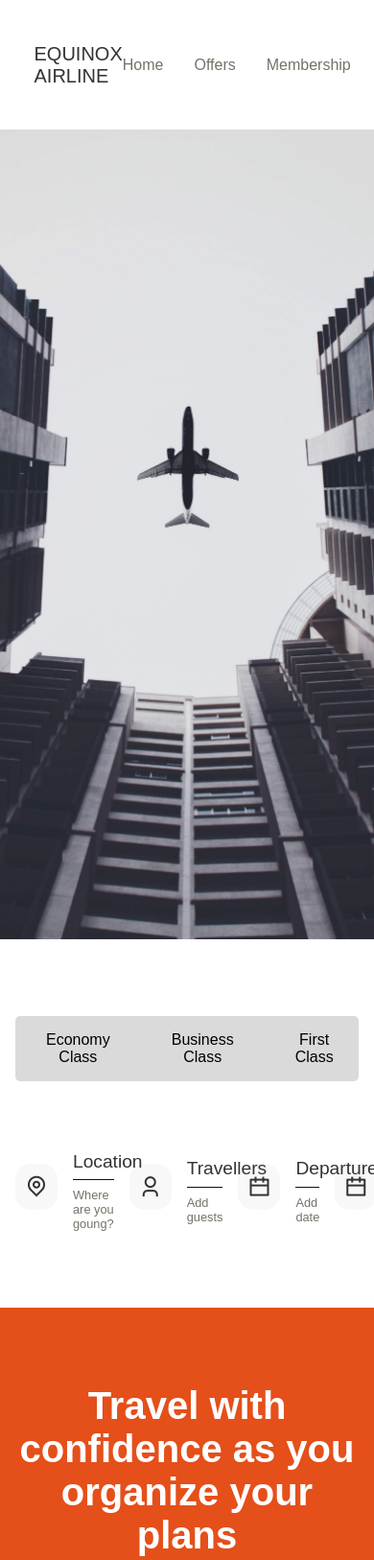
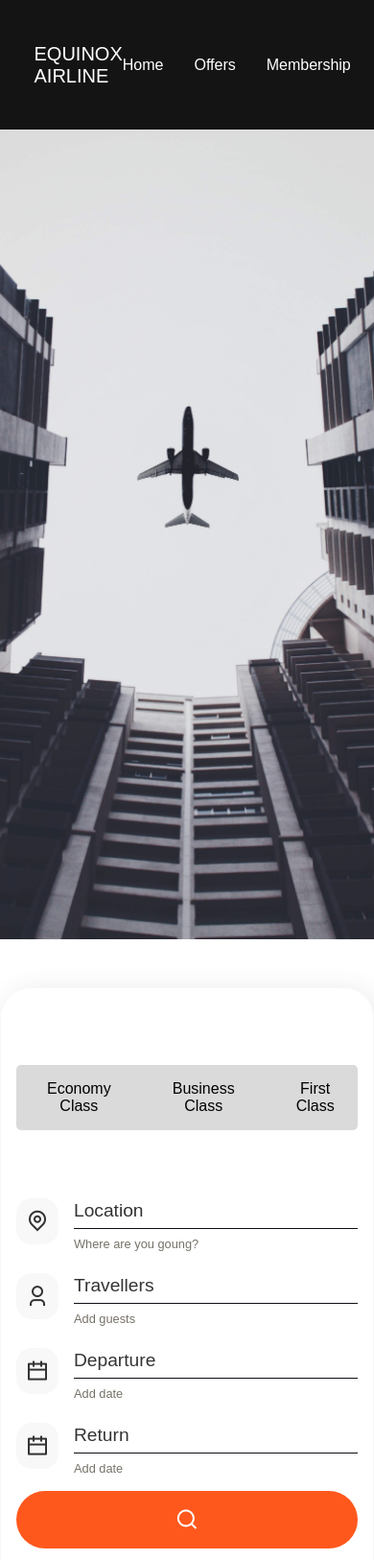
Before and after one commit to wild-railgun/Plane-Landing-Page, a plain HTML site: page index.html in a window 390 px wide. Shown: the top 1626 px of the page at 96% size. Drawn offline with nearby package versions, Linux system fonts and the light colour scheme.

Commit message:
Added Media Queries and Made the Design Responsive

```diff
--- a/index.html
+++ b/index.html
@@ -17,6 +17,7 @@
 </head>
 <body>
 
+  <div class="navigation_container">
     <nav id="desktop-nav">
         <div class="nav_logo">
             EQUINOX AIRLINE
@@ -31,6 +32,8 @@
           <li class="link"><a href="#contact">Contact</a></li>
         </ul>
     </nav>
+  </div>
+
 
     <nav id="hamburger-nav">
         <div class="logo">EQUINOX AIRLINE</div>
--- a/styles.css
+++ b/styles.css
@@ -62,6 +62,9 @@ body {
     font-family: "Poppins", sans-serif;
 }
 
+.navigation_container {
+  background-color: var(--secondary-color);
+}
 
 nav {
     max-width: 90%;
@@ -71,6 +74,7 @@ nav {
     align-items: center;
     justify-content: space-between;
     height: 16vh;
+    color: white;
     /* background-color: aquamarine; */
 }
 
@@ -82,7 +86,7 @@ nav {
 
 .nav_logo {
     font-size: 1.25rem;
-    color: var(--text-dark);
+    /* color: var(--text-dark); */
 }
 
 .nav_links {
@@ -94,8 +98,9 @@ nav {
 
 .link a {
     /* padding: 5px; */
-    color: var(--text-light);
-}
+    /* color: var(--text-light); */
+    color: white;
+  }
 
 /* .link a:hover { */
     /* color: var(--primary-color); */
@@ -390,6 +395,14 @@ img {
   /* background-color: var(--primary-color); */
   /* background-color: var(--orange); */
 /* } */
+.booking_container {
+  border-radius: 2rem;
+  border: 1px solid var(--extra-light);
+  box-shadow: 5px 5px 30px rgba(0, 0, 0, 0.1);
+  margin: 50px auto;
+  /* margin-top: 50px; */
+  /* margin-bottom: 50px; */
+}
 
 .booking_container form {
   margin-top: 4rem;
@@ -705,13 +718,49 @@ img {
   text-align: center;
 }
 
+/* Media Queries */
+
+/* 1200 Pixels */
 @media (max-width: 1200px) {
   .nav_btns {
     display: none;
   }
 }
 
+/* 900 Pixels */
 @media (max-width: 900px) {
+  .holders_grid {
+    grid-template-columns: repeat(1, 1fr);
+  }
+
+  /* .booking_container form .btn { */
+    /* background: red; */
+  /* } */
+
+  .booking_container form {
+    grid-template-columns: repeat(2, 1fr);
+    /* grid-template-columns: 50% 50% 50% 50% 100%; */
+  }
+
+  .booking_container .btn {
+    grid-row-start: 3;
+    grid-row-end: 5;
+    grid-column-start: 1;
+    grid-column-end: 3;
+  }
+
+  /* .button_container { */
+    /* display: flex; */
+    /* justify-content: center; */
+    /* border: 1px solid black; */
+    /* background-color: red; */
+    /* align-items: center; */
+  /* } */
+
+  /* .button_container .btn { */
+    /* width: 50%; */
+  /* } */
+
   .question_box.active .content {
     height: 175px;
   }
@@ -725,12 +774,32 @@ img {
   }
 }
 
+/* 600 Pixels */
 @media (max-width: 600px) {
   .footer_container {
     grid-template-columns: repeat(2, 1fr);
   }
 
+  .booking_container form {
+    grid-template-columns: repeat(1, 1fr);
+  }
+
+  .booking_container .btn {
+    grid-row-start: 5;
+    grid-row-end: 6;
+    grid-column-start: 1;
+    grid-column-end: 2;
+  }
+
   .question_box.active .content {
     height: 250px;
   }
+
+  .subscribe_container form {
+    flex-direction: column;
+  }
+
+  .subscribe_container .btn {
+    width: 100%;
+  }
 }
```
